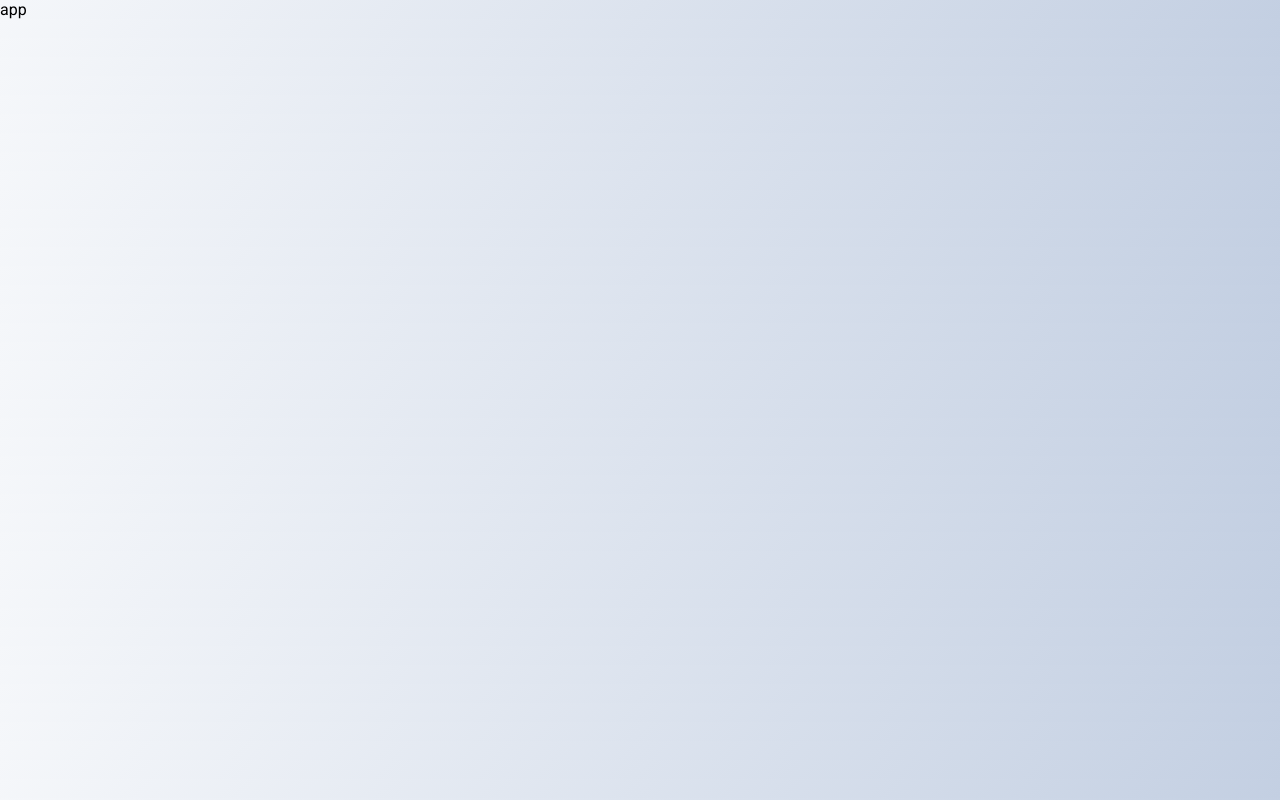
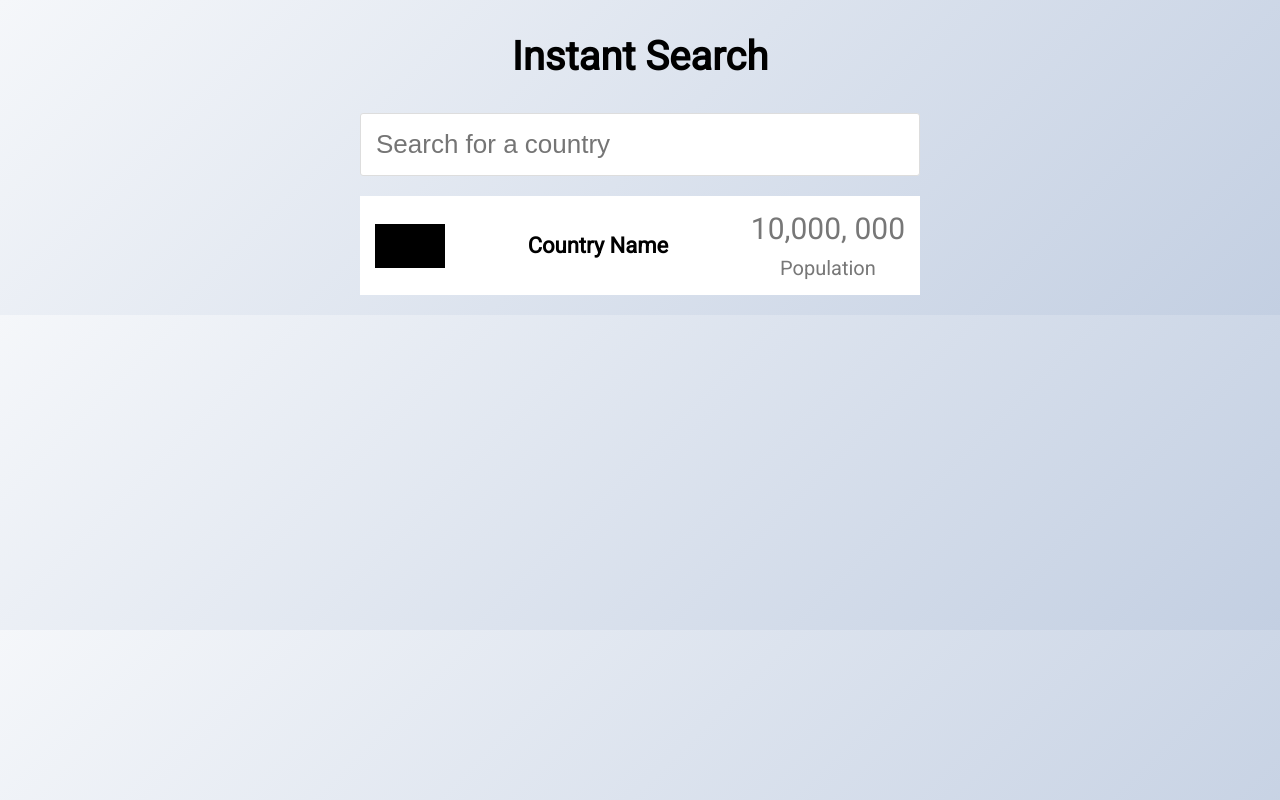
Before and after one commit to eugeneborodko/COVID-19-Dashboard, a React (Create React App) app: page / in a window 1280 px wide. Built offline with nearby package versions, Linux system fonts and the light colour scheme.

Commit message:
feat: add basic markup

```diff
--- a/src/components/App.js
+++ /dev/null
@@ -1,9 +0,0 @@
-import styles from './app.module.scss'
-
-const App = () => {
-  return (
-    <div className={styles.app}>app</div>
-  )
-}
-
-export default App
--- /dev/null
+++ b/src/components/App/App.js
@@ -0,0 +1,18 @@
+import Input from './../Input/Input'
+import Countries from './../Countries/Countries'
+
+import styles from './app.module.scss'
+
+const App = () => {
+  return (
+    <div className={styles.app}>
+      <div className="container">
+        <h2 className={styles.title}>Instant Search</h2>
+        <Input />
+        <Countries />
+      </div>
+    </div>
+  )
+}
+
+export default App
--- /dev/null
+++ b/src/components/App/app.module.scss
@@ -0,0 +1,4 @@
+.title {
+  font-size: 40px;
+  text-align: center;
+}
--- /dev/null
+++ b/src/components/Countries/Countries.js
@@ -0,0 +1,13 @@
+import Country from './Country/Country'
+
+import styles from './countries.module.scss'
+
+const Countries = () => {
+  return (
+    <ul className={styles.countries}>
+      <Country />
+    </ul>
+  )
+}
+
+export default Countries
--- /dev/null
+++ b/src/components/Countries/Country/Country.js
@@ -0,0 +1,17 @@
+import styles from './country.module.scss'
+
+const Country = () => {
+  return (
+    <li className={styles.country}>
+      <div className={styles.image} />
+      <h3 className={styles.name}>Country Name</h3>
+      <div className={styles.population}>
+        <h4 className={styles.number}>10,000, 000</h4>
+        <h4 className={styles.text}>Population</h4>
+      </div>
+    </li>
+
+  )
+}
+
+export default Country
--- /dev/null
+++ b/src/components/Countries/Country/country.module.scss
@@ -0,0 +1,33 @@
+.country {
+  padding: 15px;
+  display: flex;
+  justify-content: space-between;
+  align-items: center;
+  background: #ffffff;
+  margin-bottom: 20px;
+}
+
+.image {
+  width: 70px;
+  height: 44px;
+  background: #000000;
+}
+
+.name {
+  font-size: 22px;
+}
+
+.number {
+  margin: 0 0 10px;
+  font-size: 30px;
+  font-weight: normal;
+  color: #777777;
+}
+
+.text {
+  margin: 0;
+  font-size: 20px;
+  font-weight: normal;
+  color: #777777;
+  text-align: center;
+}
--- /dev/null
+++ b/src/components/Countries/countries.module.scss
@@ -0,0 +1,5 @@
+.countries {
+  margin: 0;
+  padding: 0;
+  list-style: none;
+}
--- /dev/null
+++ b/src/components/Input/Input.js
@@ -0,0 +1,9 @@
+import styles from './input.module.scss'
+
+const Input = () => {
+  return (
+    <input className={styles.input} type="text" placeholder="Search for a country" autoFocus />
+  )
+}
+
+export default Input
--- /dev/null
+++ b/src/components/Input/input.module.scss
@@ -0,0 +1,9 @@
+.input {
+  width: 100%;
+  margin-bottom: 20px;
+  padding: 15px;
+  font-size: 26px;
+  border-radius: 3px;
+  border: 1px solid #ddd;
+  outline: none;
+}
--- a/src/index.js
+++ b/src/index.js
@@ -1,6 +1,6 @@
 import React from 'react'
 import ReactDOM from 'react-dom'
-import App from './components/App'
+import App from './components/App/App'
 
 import './styles/index.scss'
 
--- a/src/styles/index.scss
+++ b/src/styles/index.scss
@@ -8,3 +8,9 @@ body {
 * {
   box-sizing: border-box;
 }
+
+.container {
+  max-width: 600px;
+  margin: 0 auto;
+  padding: 0 20px;
+}
```
Also changed, not shown: src/components/app.module.scss (deleted).
